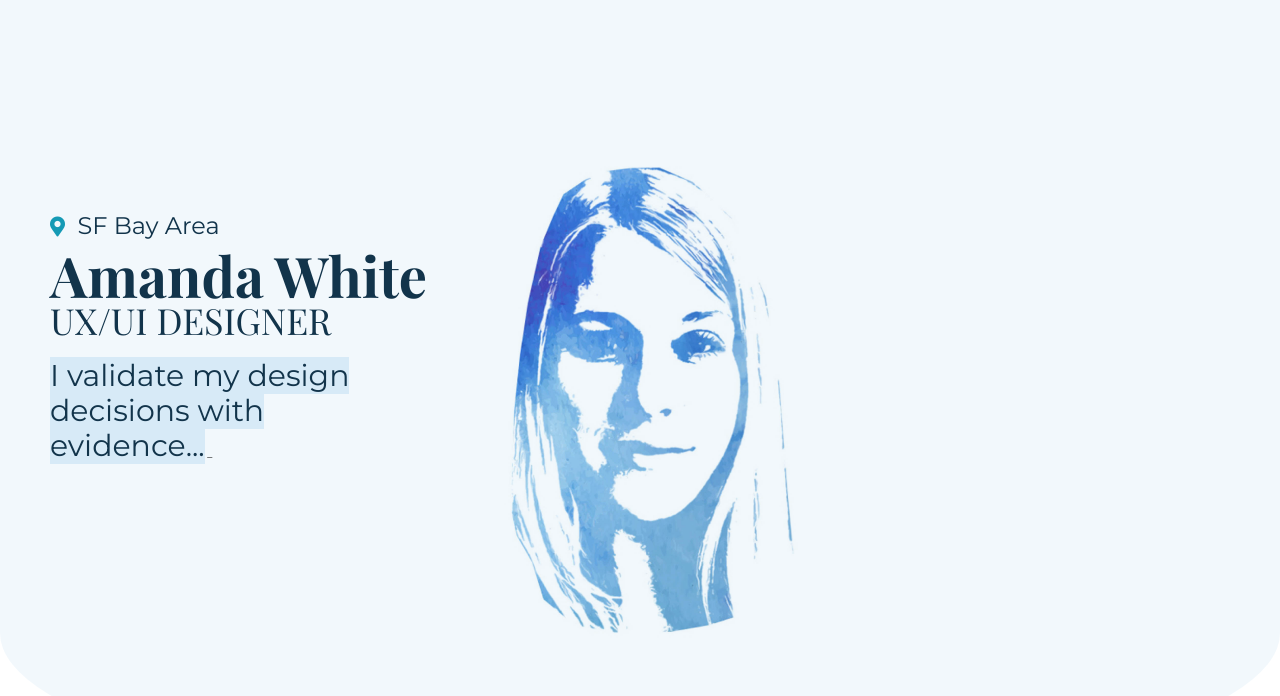
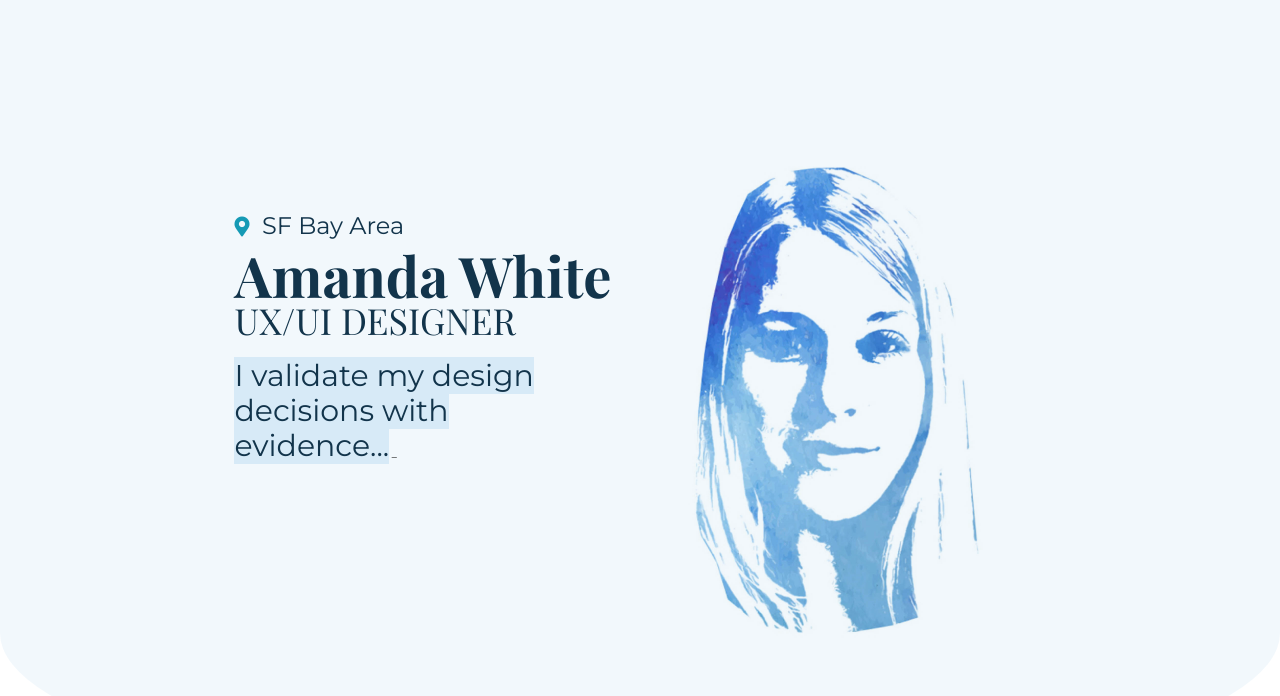
Before and after one commit to amanda-white/amanda-white.portfolio.github.io, a plain HTML site: page index.html in a window 1280 px wide. Shown: the part 104-800 px from the top of the page. Drawn offline with nearby package versions, Linux system fonts and the light colour scheme; a web font is replaced by a local one.

Commit message:
5/1/19 #4

```diff
--- a/styles/style.css
+++ b/styles/style.css
@@ -51,12 +51,16 @@ html{
 
 
 .hero-container {
+  margin-left: auto;
   max-width: 40rem;
 
 }
 
+.heroimg-container {
+  margin-right: auto;
+}
+
 .hero-image {
-  margin-right: auto;
   max-height: 50rem;
   }
 
```
